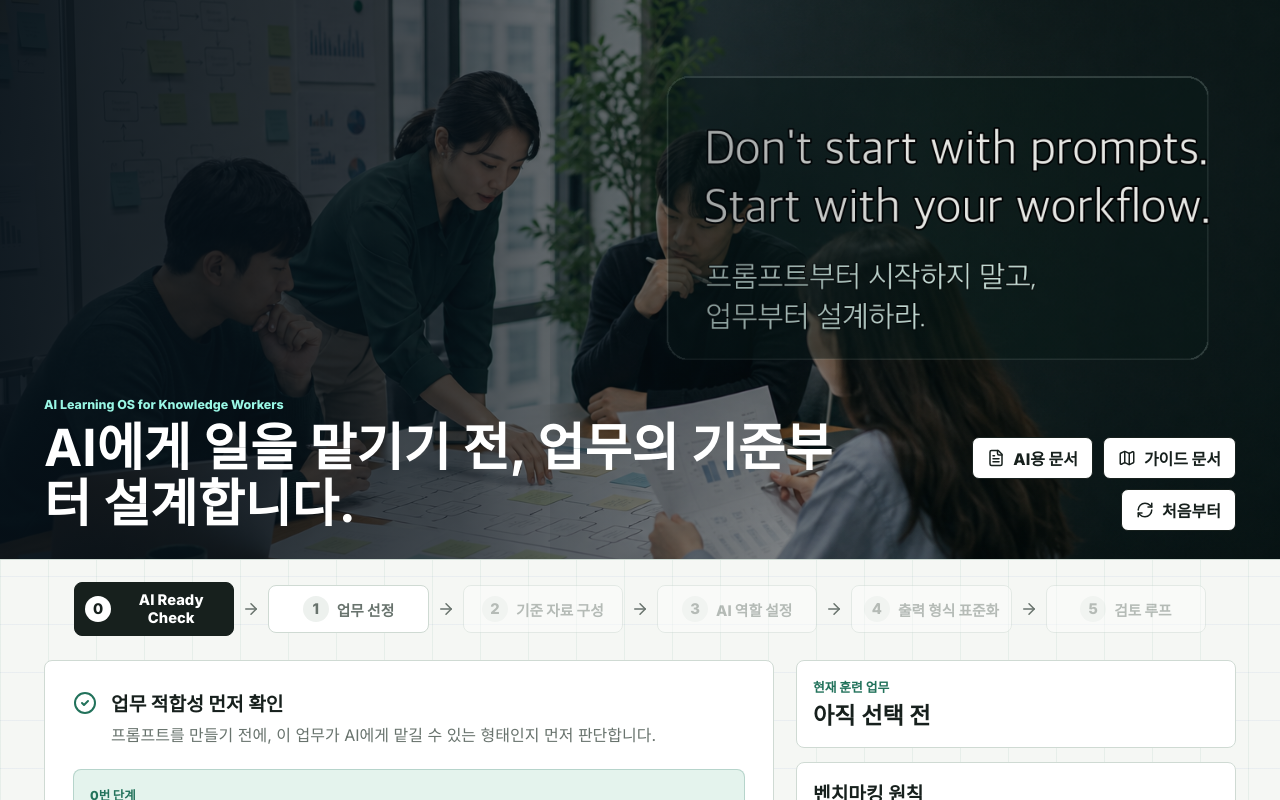
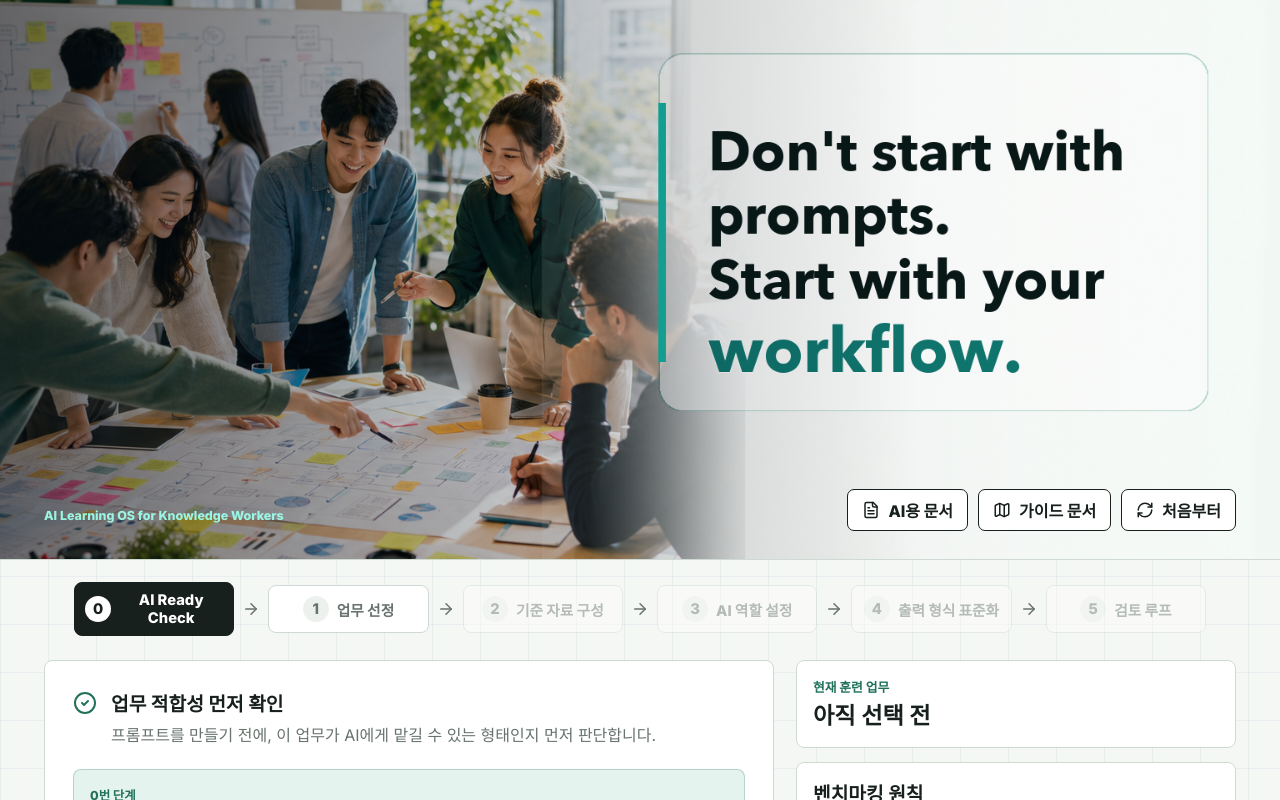
Before and after one commit to vibeworkme/ai-work-os-simulator, a React (Vite) app: page / in a window 1280 px wide. Shown: the top 800 px of the page. Built offline with nearby package versions, Linux system fonts and the light colour scheme.

Commit message:
Refresh energetic hero design

```diff
--- a/src/App.jsx
+++ b/src/App.jsx
@@ -497,8 +497,8 @@
     <main className="app-shell">
       <header className="hero">
         <div className="hero-content">
+          <h1 className="sr-only">AI Learning OS for Knowledge Workers</h1>
           <p className="eyebrow">AI Learning OS for Knowledge Workers</p>
-          <h1>AI에게 일을 맡기기 전, 업무의 기준부터 설계합니다.</h1>
         </div>
         <div className="hero-actions">
           <a className="ghost-button" href="/llms-full.txt">
--- a/src/styles.css
+++ b/src/styles.css
@@ -52,10 +52,19 @@
   min-height: 100vh;
 }
 
+.sr-only {
+  height: 1px;
+  margin: -1px;
+  overflow: hidden;
+  position: absolute;
+  white-space: nowrap;
+  width: 1px;
+}
+
 .hero {
   align-items: end;
   background:
-    linear-gradient(90deg, rgba(6, 16, 24, 0.92) 0%, rgba(6, 16, 24, 0.7) 36%, rgba(6, 16, 24, 0.1) 72%),
+    linear-gradient(90deg, rgba(6, 16, 24, 0.52) 0%, rgba(6, 16, 24, 0.28) 34%, rgba(6, 16, 24, 0.02) 72%),
     url("/images/ai-workshop-hero.png") center / cover;
   border-bottom: 1px solid var(--line);
   color: #fff;
```
Also changed, not shown: public/images/ai-workshop-hero.png.
